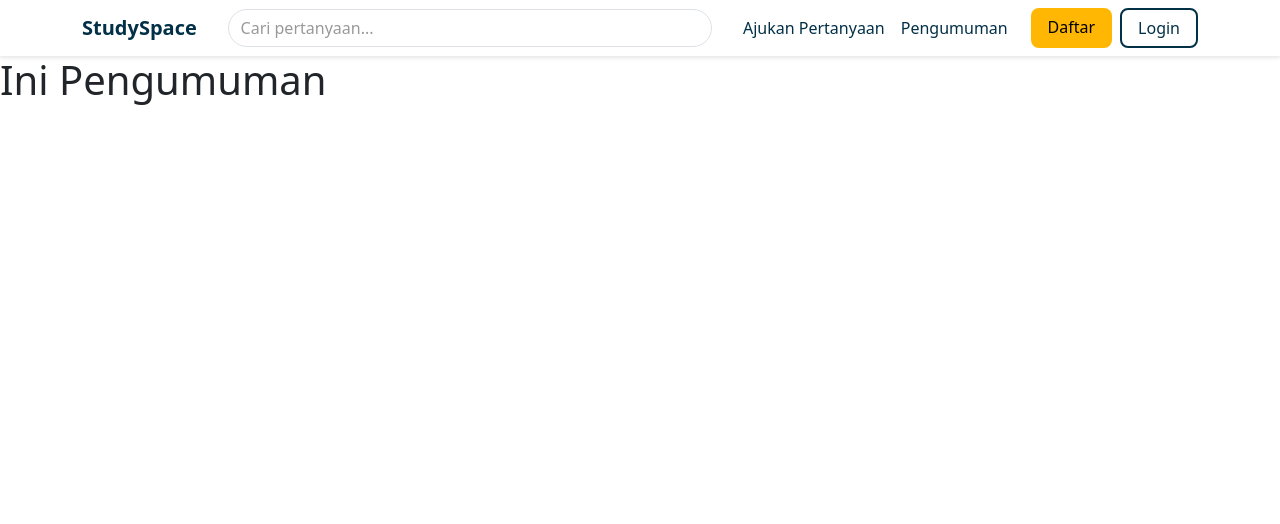
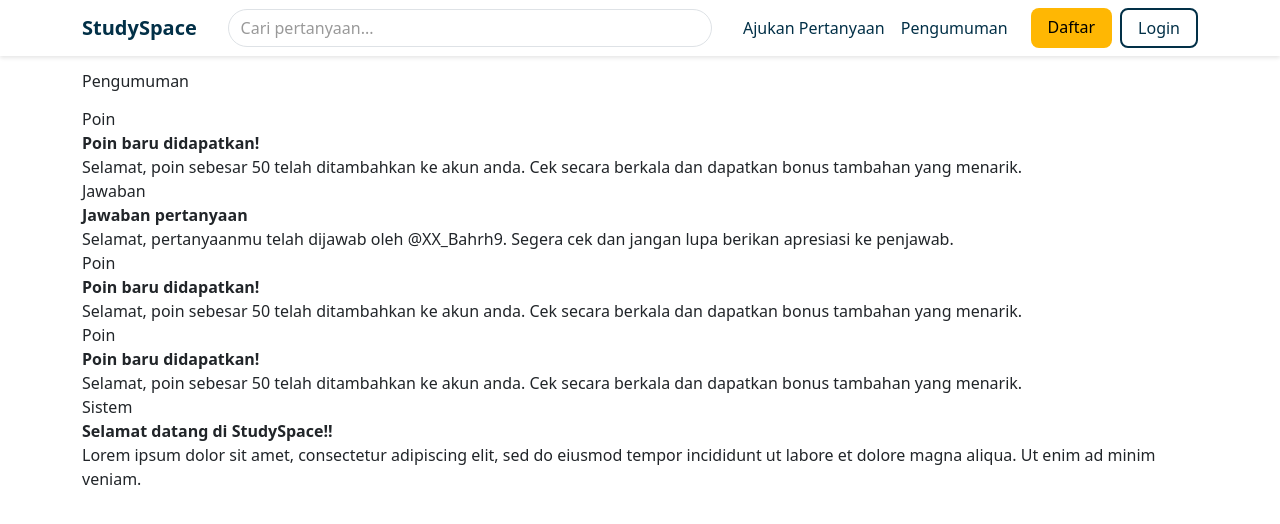
Before and after one commit to lailIzza/studySpace, a CodeIgniter 4 app: the page made by app/Views/postingan/pengumuman.php in a window 1280 px wide. Shown: the top 524 px of the page. Run offline with PHP 8.4 and a stand-in for CodeIgniter, Linux system fonts and the light colour scheme; the template is opened without the code that fills it, so the values that code supplies are empty; some libraries are stand-ins or nearby versions.

Commit message:
halaman pengumuman

```diff
--- a/app/Views/postingan/pengumuman.php
+++ b/app/Views/postingan/pengumuman.php
@@ -1,5 +1,46 @@
+<?= $this->section('style') ?>
+    <link rel="stylesheet" href="<?= base_url('css/pengumuman.css') ?>">
+<?= $this->endSection() ?>
+
 <?= $this->extend('layout/template')?>
 
 <?= $this->section('content')?>
- <h1>Ini Pengumuman</h1>
+<div class="container mt-3">
+    <h6 class="mb-3"><i class="bi bi-chevron-left"></i> Pengumuman</h6>
+
+    <!-- Pengumuman 1 -->
+    <div class="announcement-card card-point">
+        <div class="tag tag-point">Poin</div>
+        <div class="fw-semibold">Poin baru didapatkan!</div>
+        <div>Selamat, poin sebesar 50 telah ditambahkan ke akun anda. Cek secara berkala dan dapatkan bonus tambahan yang menarik.</div>
+    </div>
+
+    <!-- Pengumuman Jawaban -->
+    <div class="announcement-card card-jawaban">
+        <div class="tag tag-jawaban">Jawaban</div>
+        <div class="fw-semibold">Jawaban pertanyaan</div>
+        <div>Selamat, pertanyaanmu telah dijawab oleh @XX_Bahrh9. Segera cek dan jangan lupa berikan apresiasi ke penjawab.</div>
+    </div>
+
+    <!-- Pengumuman 2 -->
+    <div class="announcement-card card-point">
+        <div class="tag tag-point">Poin</div>
+        <div class="fw-semibold">Poin baru didapatkan!</div>
+        <div>Selamat, poin sebesar 50 telah ditambahkan ke akun anda. Cek secara berkala dan dapatkan bonus tambahan yang menarik.</div>
+    </div>
+
+    <!-- Pengumuman 3 -->
+    <div class="announcement-card card-point">
+        <div class="tag tag-point">Poin</div>
+        <div class="fw-semibold">Poin baru didapatkan!</div>
+        <div>Selamat, poin sebesar 50 telah ditambahkan ke akun anda. Cek secara berkala dan dapatkan bonus tambahan yang menarik.</div>
+    </div>
+
+    <!-- Sistem -->
+    <div class="announcement-card card-sistem">
+        <div class="tag tag-sistem">Sistem</div>
+        <div class="fw-semibold">Selamat datang di StudySpace!!</div>
+        <div>Lorem ipsum dolor sit amet, consectetur adipiscing elit, sed do eiusmod tempor incididunt ut labore et dolore magna aliqua. Ut enim ad minim veniam.</div>
+    </div>
+</div>
 <?= $this->endSection()?>
```
